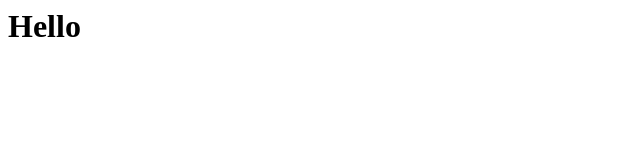
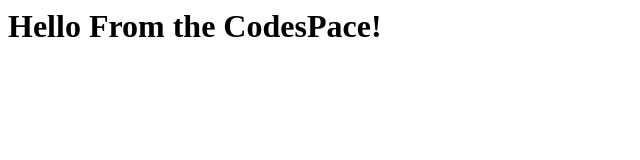
Before and after one commit to somaders/skills-code-with-codespaces, a plain HTML site: page index.html in a window 1280 px wide. Shown: the whole page, without its empty margins (0-640 px from the left). Drawn offline with Linux system fonts and the light colour scheme.

Commit message:
Adding hello from the codespace!

```diff
--- a/index.html
+++ b/index.html
@@ -1,3 +1,3 @@
 <html>
-  <h1>Hello</h1>
+  <h1>Hello From the CodesPace!</h1>
 </html>
```
